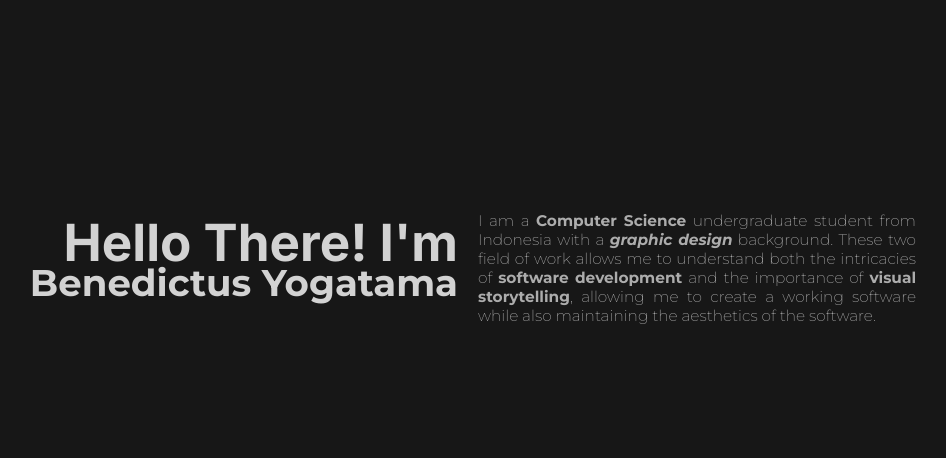
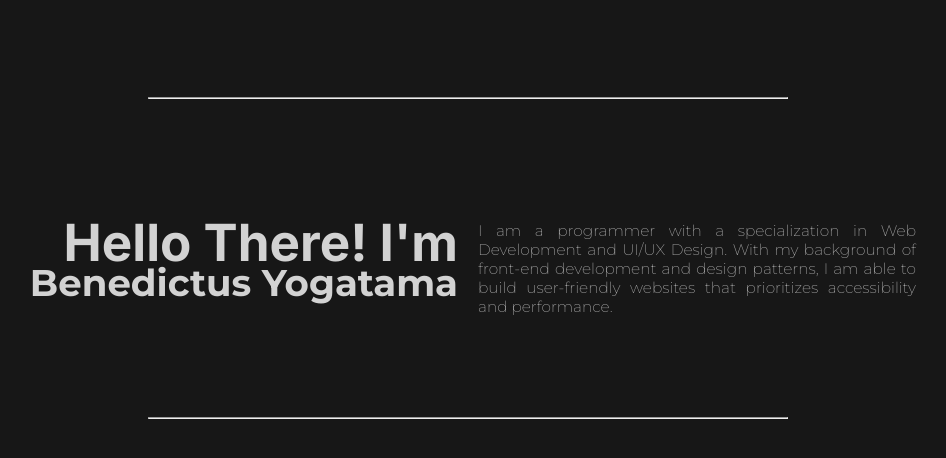
Before and after one commit to benedictusyoga/Portofolio, a plain HTML site: page index.html in a window 1280 px wide. Shown: the part 142-600 px from the top of the page, without its empty margins (172-1118 px from the left). Drawn offline with Linux system fonts and the light colour scheme.

Commit message:
homepage adjustment 2

```diff
--- a/index-styles.css
+++ b/index-styles.css
@@ -83,6 +83,18 @@ body{
 }
 
 /* Home Page */
+.line1{
+    color: #363636;
+    position: absolute;
+    margin-top: -25%;
+    width: 50%;
+}
+.line2{
+    color: #363636;
+    position: absolute;
+    margin-top: 25%;
+    width: 50%;
+}
 .homepage{
     display: flex;
     justify-content: center;
@@ -121,6 +133,7 @@ body{
 }
 .righttext{
     padding-left: 20px;
+    /* justify-content: center; */
     animation-delay: 3s;
 }
 .righttext p{
@@ -133,7 +146,6 @@ body{
 .lefttext h1:hover{
     transform: translateY(-3%);
 }
-
 @keyframes floatUp {
     from {
         opacity: 0;
@@ -204,24 +216,20 @@ body{
         padding-top: 50%;
         padding-bottom: 50%;
     }
-
     .hello h1, .name h1 {
         text-align: center; /* Center-align text for smaller screens */
     }
-
     .name h1{
         font-size: 8vw;
     }
     .name{
         align-items: center;
     }
-
     .hello h1{
         font-size: 7vw;
         /* margin-bottom: 1px; */
         padding-bottom: 0.3rem;
     }
-
     .lefttext{
         margin-bottom: 0.5rem;
         width: 120%;
@@ -230,11 +238,10 @@ body{
         padding-left: 0; /* Remove padding since the text is stacked */
         text-align: center; /* Optional: Center-align the paragraph text */
         /* padding-right: -100%; */
-      }
-
-      .righttext p {
+    }
+    .righttext p {
         font-size: 2.3vw; /* Adjust font size for readability */
-      }
+    }
 
 }
 
--- a/index.html
+++ b/index.html
@@ -33,7 +33,8 @@
     </nav>
 
     <!-- Home Page -->
-     <div id="home" class="homepage">
+    <div id="home" class="homepage">
+        <hr class="line1">
         <div class="lefttext">
             <div class="hello">
                 <h1>Hello There! I'm</h1>
@@ -43,11 +44,9 @@
             </div>
         </div>
         <div class="righttext">
-            <p>I am a <b>Computer Science</b> undergraduate student from Indonesia with a <b><i>graphic design</b></i> background.
-                These two field of work allows me to understand both the intricacies of
-                <b>software development</b> and the importance of <b>visual storytelling</b>, allowing
-                me to create a working software while also maintaining the aesthetics of the software.</p>
+            <p>I am a programmer with a specialization in Web Development and UI/UX Design. With my background of front-end development and design patterns, I am able to build user-friendly websites that prioritizes accessibility and performance.</p>
         </div>
+        <hr class="line2">
      </div>
 
      <div id="about" class="aboutpage">
```
